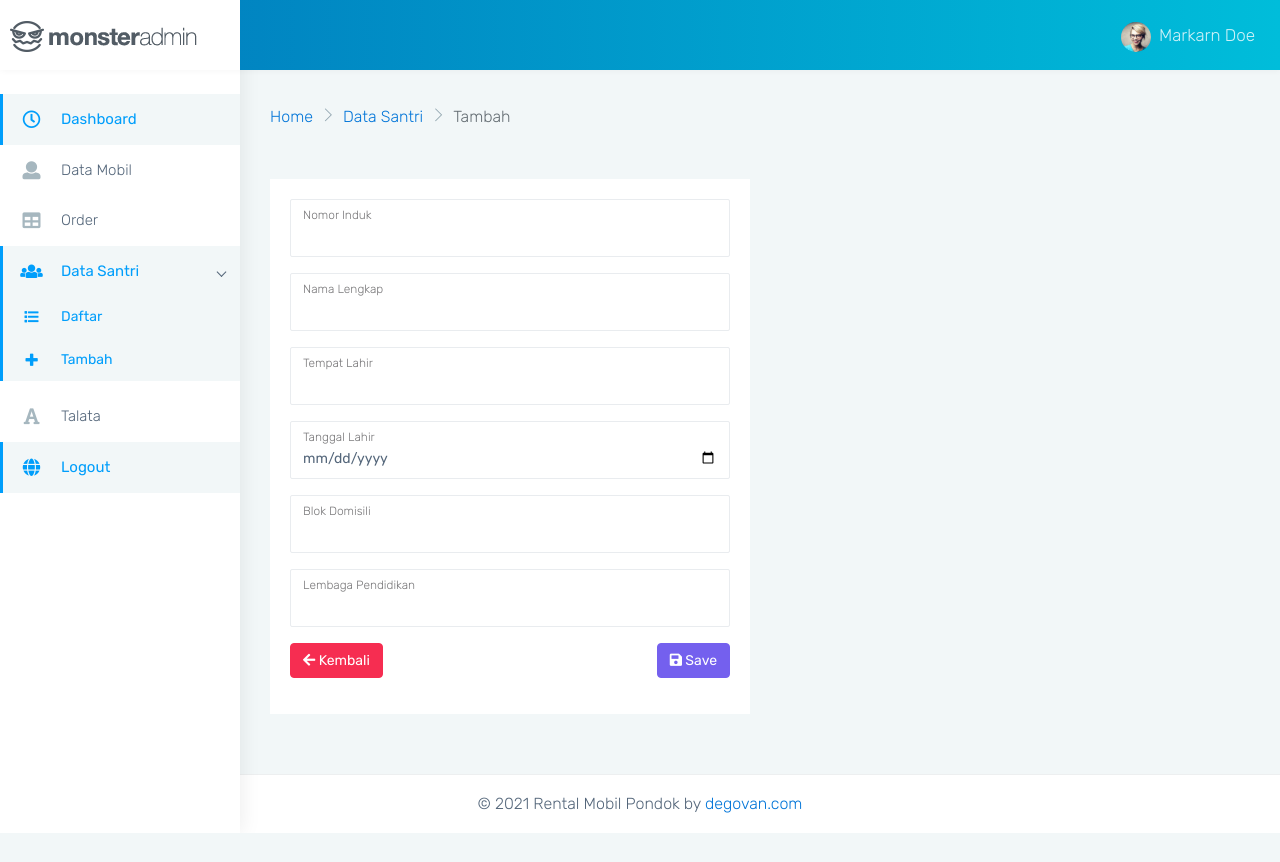
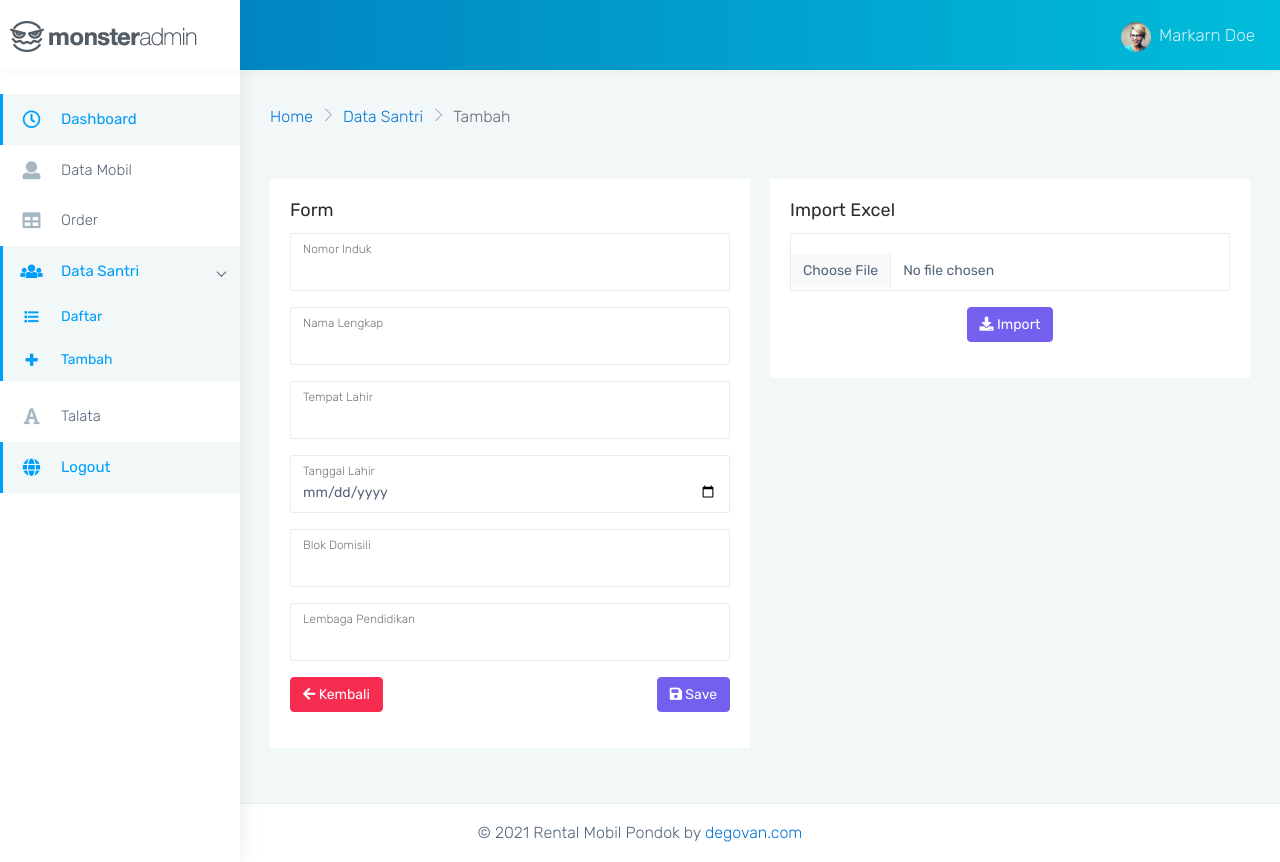
Before and after one commit to Degovan/rental-mobil, a CodeIgniter 4 app: template app/Views/admin/santri/create.php in a window 1280 px wide. Before the commit the page ends 833 px from the top, so only its background shows below. Run offline with PHP 8.4 and a stand-in for CodeIgniter, Linux system fonts and the light colour scheme; the template is opened without the code that fills it, so the values that code supplies are empty; some libraries are stand-ins or nearby versions.

Commit message:
feat(santri): import data with excel

```diff
--- a/app/Config/Routes.php
+++ b/app/Config/Routes.php
@@ -41,6 +41,7 @@ $routes->group('', ['filter' => 'login'], function ($routes) {
 		$routes->get('/', 'SantriController::index', ['as' => 'santri']);
 		$routes->post('/', 'SantriController::store');
 		$routes->get('create', 'SantriController::create', ['as' => 'santri.create']);
+		$routes->post('excel', 'SantriController::excel', ['as' => 'santri.excel']);
 		$routes->delete('(:num)', 'SantriController::destroy/$1', ['as' => 'santri.destroy']);
 		$routes->get('datatable', 'SantriController::datatable');
 	});
--- a/app/Views/admin/santri/create.php
+++ b/app/Views/admin/santri/create.php
@@ -11,6 +11,7 @@
     <div class="col-md-6">
         <div class="card">
             <div class="card-body">
+                <h5 class="card-title">Form</h5>
                 <form action="<?= route_to('santri') ?>" method="post">
                     <?= csrf_field() ?>
                     <div class="form-floating mb-3">
@@ -63,5 +64,27 @@
             </div>
         </div>
     </div>
+    <div class="col-md-6">
+        <div class="card">
+            <div class="card-body">
+                <h5 class="card-title">Import Excel</h5>
+
+                <form action="<?= route_to('santri.excel') ?>" method="post" enctype="multipart/form-data">
+                    <?= csrf_field() ?>
+                    <div class="form-floating mb-3">
+                        <input type="file" name="excel" id="excel" class="form-control <?= ($errors['excel'] ?? null) ? 'is-invalid' : '' ?>" accept=".xlsx,.xsl">
+                        <div class="invalid-feedback">
+                            <?= $errors['excel'] ?? '' ?>
+                        </div>
+                    </div>
+                    <div class="mb-3 text-center">
+                        <button type="submit" class="btn btn-primary">
+                            <i class="fa fa-download"></i> Import
+                        </button>
+                    </div>
+                </form>
+            </div>
+        </div>
+    </div>
 </div>
 <?= $this->endSection() ?>
--- a/app/Views/admin/santri/index.php
+++ b/app/Views/admin/santri/index.php
@@ -7,7 +7,7 @@
 
 <?= $this->section('content') ?>
 <div class="row">
-    <div class="col-md-8">
+    <div class="col-md-10">
         <div class="card">
             <div class="card-body">
                 <div class="table-responsive">
--- a/composer.json
+++ b/composer.json
@@ -8,7 +8,8 @@
 		"php": "^7.3||^8.0",
 		"codeigniter4/framework": "^4",
 		"myth/auth": "^1.0",
-		"irsyadulibad/codeigniter4-datatables": "^2.0"
+		"irsyadulibad/codeigniter4-datatables": "^2.0",
+		"phpoffice/phpspreadsheet": "^1.18"
 	},
 	"require-dev": {
 		"fakerphp/faker": "^1.9",
```
Also changed, not shown: app/Controllers/SantriController.php (+20 -1 lines), app/Helpers/SantriHelper.php (added, +32 -0 lines), 1 other file.
